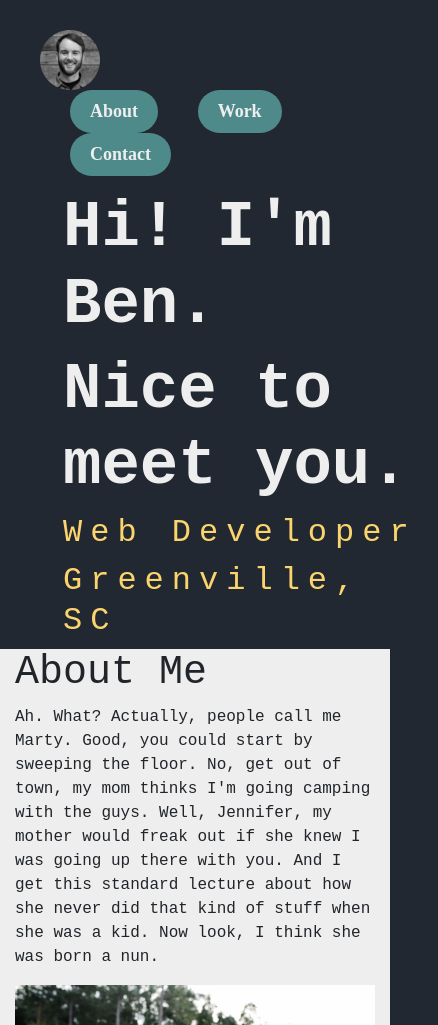
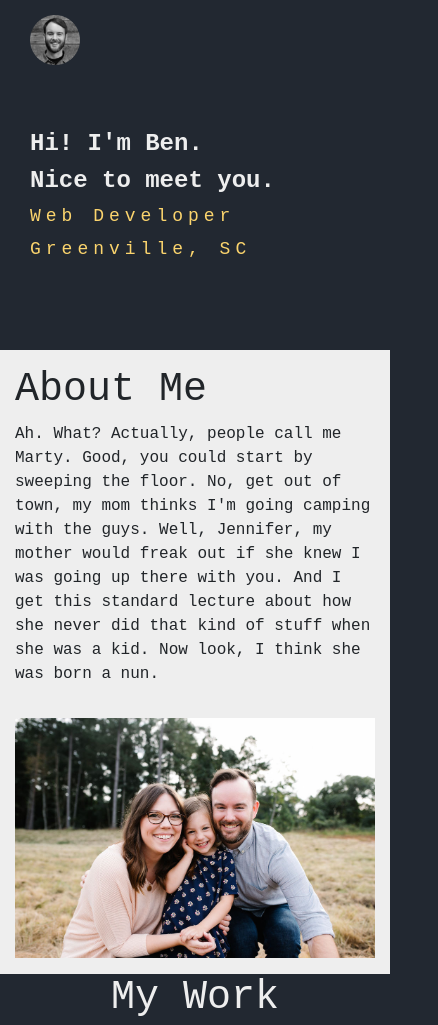
Before and after one commit to benhungerford/Portfolio, a plain HTML site: page index.html in a window 390 px wide. Shown: the top 1025 px of the page, 438 px wide, since content can reach past the window. Drawn offline with nearby package versions, Linux system fonts and the light colour scheme; a web font is replaced by a local one.

Commit message:
removed nav buttons and updated styling

```diff
--- a/index.html
+++ b/index.html
@@ -8,40 +8,42 @@
     <link rel="stylesheet" href="normalize.css">
     <link rel="stylesheet" href="https://cdn.jsdelivr.net/npm/bootstrap@4.5.3/dist/css/bootstrap.min.css" integrity="sha384-TX8t27EcRE3e/ihU7zmQxVncDAy5uIKz4rEkgIXeMed4M0jlfIDPvg6uqKI2xXr2" crossorigin="anonymous">
     <link rel="stylesheet" href="styles.css">
+    <link rel="stylesheet" href="https://cdnjs.cloudflare.com/ajax/libs/font-awesome/5.15.1/css/all.min.css" integrity="sha512-+4zCK9k+qNFUR5X+cKL9EIR+ZOhtIloNl9GIKS57V1MyNsYpYcUrUeQc9vNfzsWfV28IaLL3i96P9sdNyeRssA==" crossorigin="anonymous" />
     <title>Ben Hungerford Portfolio</title>
 
   </head>
   <body class="container-fluid">
-    <header id="header" class="row justify-content-between">
-        <div>
-          <img src="images/Ben_Circle.png" alt="Home" width="60px" height="60px">
-        </div>
-        <div>
+<!-- Nav Bar -->
+    <nav id="nav" role='navigation' class="row justify-content-between sticky-top">
+        <span class="home-button">
+          <img src="images/Ben_Circle.png" alt="Home" class="home-picture">
+        </span>
+        <!-- <span class="nav-items">
           <button class="nav-button" type="button" name="About">About</button>
           <button class="nav-button" type="button" name="Work">Work</button>
           <button class="nav-button" type="button" name="Contact">Contact</button>
-        </div>
-    </header>
+        </span> -->
+    </nav>
+<!-- Intro Section -->
     <div id="intro" class="row">
-      <div class="col-12 ml-5">
+      <div class="col-12">
         <h1 class="greeting">Hi! I'm Ben.</h1>
         <h1 class="greeting">Nice to meet you.</h1>
         <h3 class="subtitle">Web Developer</h3>
         <h3 class="subtitle">Greenville, SC</h3>
       </div>
     </div>
-    <!-- <div id="waves" class="col-12 mt-2">
-      <img src="./images/waves.svg" class="waves"/>
-    </div> -->
+<!-- About Section -->
     <div id="about" class="row">
-      <div class="col-12 col-sm-5">
+      <div class="col-12 col-md-6 mt-3">
         <h1>About Me</h1>
         <p>Ah. What? Actually, people call me Marty. Good, you could start by sweeping the floor. No, get out of town, my mom thinks I'm going camping with the guys. Well, Jennifer, my mother would freak out if she knew I was going up there with you. And I get this standard lecture about how she never did that kind of stuff when she was a kid. Now look, I think she was born a nun.</p>
       </div>
-      <div class="col-12 col-sm-5">
+      <div class="col-12 col-md-6 mt-3 mb-3">
         <img src="./images/family.jpg" alt="Family" class="about-picture">
       </div>
     </div>
+<!-- Work Section -->
     <div id="work" class="row justify-content-center">
       <div class="col-12 row justify-content-center">
         <h1 class="my-work-header">My Work</h1>
@@ -50,19 +52,32 @@
         <h3 class="work-title">Table</h3>
         <p class="work-description">A web app that allows a party host to organize what their friends bring over for a meal.</p>
         <img src="./images/table.png" alt="Table App" class="work-picture">
-        <button>See More</button>
+        <a href="https://ccs-final-project-table.herokuapp.com/" target="_blank" rel="noopener noreferrer">See More</a>
       </div>
       <div class="col-12 col-sm-3">
         <h3 class="work-title">Pixel Perfect</h3>
         <p class="work-description">A mockup recreation using HTML and CSS.</p>
         <img src="./images/pixel_perfect.png" alt="Pixel Perfect" class="work-picture">
-        <button>See More</button>
+        <a href="https://benhungerford.github.io/pixel-perfect/" target="_blank" rel="noopener noreferrer">See More</a>
       </div>
       <div class="col-12 col-sm-3">
         <h3 class="work-title">News App</h3>
         <p class="work-description">A full stack app for uploading news articles.</p>
         <img src="./images/newsapp.png" alt="News App" class="work-picture">
-        <button>See More</button>
+        <a href="https://serene-beach-86186.herokuapp.com/" target="_blank" rel="noopener noreferrer">See More</a>
+      </div>
+    </div>
+<!-- Contact Section -->
+    <div id="contact" class="row justify-content-center text-align-center">
+      <div class="col-12">
+        <h3>Email</h3>
+        <p>bmhungerford@gmail.com</p>
+      </div>
+      <div class="col-6">
+        <a href="https://github.com/benhungerford" target="_blank" rel="noopener noreferrer"><i class="fab fa-github"></i></a>
+      </div>
+      <div class="col-6">
+        <a href="https://www.linkedin.com/in/ben-hungerford-904b9897/" target="_blank" rel="noopener noreferrer"><i class="fab fa-linkedin"></i></a>
       </div>
     </div>
 
--- a/styles.css
+++ b/styles.css
@@ -2,11 +2,27 @@ body {
   font-family: 'Overpass Mono', monospace;
   max-width: 100vw;
   background-color:#222831;
+  overflow-x: hidden;
 }
 
-#header {
-  height: 70px;
-  padding: 30px 40px;
+/* Nav Bar */
+
+#nav {
+  background-color: #222831;
+  height: 100%;
+  padding: 15px 30px;
+}
+
+.home-button {
+  width: 50px;
+}
+
+.home-picture {
+  width: 100%;
+}
+
+/* .nav-items {
+  transform: translateY(5%);
 }
 
 .nav-button {
@@ -19,6 +35,7 @@ body {
   border-radius: 80px;
   margin-left: 30px;
   padding: 8px 20px;
+  outline: none;
 }
 
 .nav-button:hover {
@@ -26,27 +43,23 @@ body {
   color: #222831;
 }
 
+.nav-button:focus {
+  outline:0;
+  background-color: #FBD46D;
+  color: #222831;
+} */
+
+
+/* Intro Section */
+
 #intro {
-  margin-top: 120px;
-  /* width: 729px;
-  height: 286px; */
-  /* margin-left: 8%; */
-  /* display: flex;
-  flex-direction: column;
-  align-items: flex-start;
-  padding: 0px;
-
-  position: absolute; */
-  /* width: 729px;
-  height: 286px; */
-  /* left: 136px;
-  top: 175px; */
+  margin: 100px 50px;
 }
 
 .greeting {
   font-family: 'Overpass Mono', monospace;
   font-weight: bold;
-  font-size: 4rem;
+  font-size: 55px;
   color: #EEEEEE;
 }
 
@@ -59,29 +72,35 @@ body {
   line-height: 40px;
 }
 
-#waves {
-  /* position: absolute; */
-  min-width: 1440px;
-
-  left: 0px;
-  top: 564px;
-  /* background-image: url(./images/waves.svg); */
-  /* height: 100%; */
-  /* display: inline-block;
-	position: relative;
-	width: 100%;
-	padding-bottom: 100%;
-	vertical-align: middle;
-	overflow: hidden; */
+@media screen and (max-width: 625px) {
+  #intro {
+    margin: 50px 0px 80px;
+  }
 }
 
-.waves {
-  width: 100%;
-  /* display: inline-block;
-	position: absolute;
-	top: 564px;
-	left: 0; */
+@media screen and (max-width: 625px) {
+  .greeting {
+    font-family: 'Overpass Mono', monospace;
+    font-weight: bold;
+    font-size: 24px;
+    color: #EEEEEE;
+    /* margin-left: 5px; */
+  }
 }
+
+@media screen and (max-width: 625px) {
+  .subtitle {
+    font-family: 'Overpass Mono', monospace;
+    font-weight: lighter;
+    font-size: 18px;
+    color: #FBD46D;
+    letter-spacing: 5px;
+    line-height: 25px;
+    /* margin-left: 5px; */
+  }
+}
+
+/* About Section */
 
 #about {
   /* position: absolute; */
@@ -93,6 +112,8 @@ body {
 .about-picture {
   width: 100%;
 }
+
+/* Work Section  */
 
 #work {
 
@@ -113,3 +134,5 @@ body {
 .work-description {
   color: #EEEEEE;
 }
+
+/* Contact Section */
```
